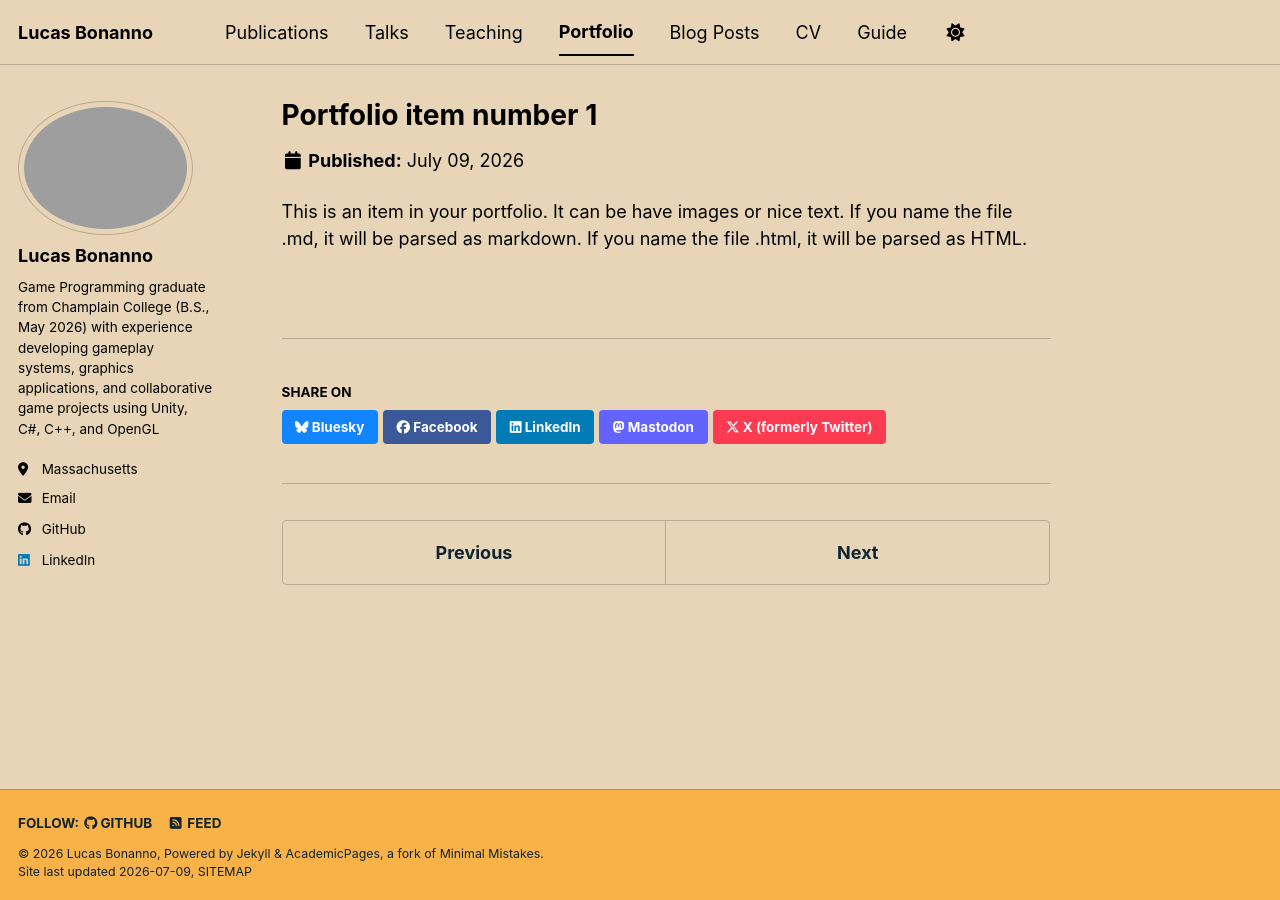
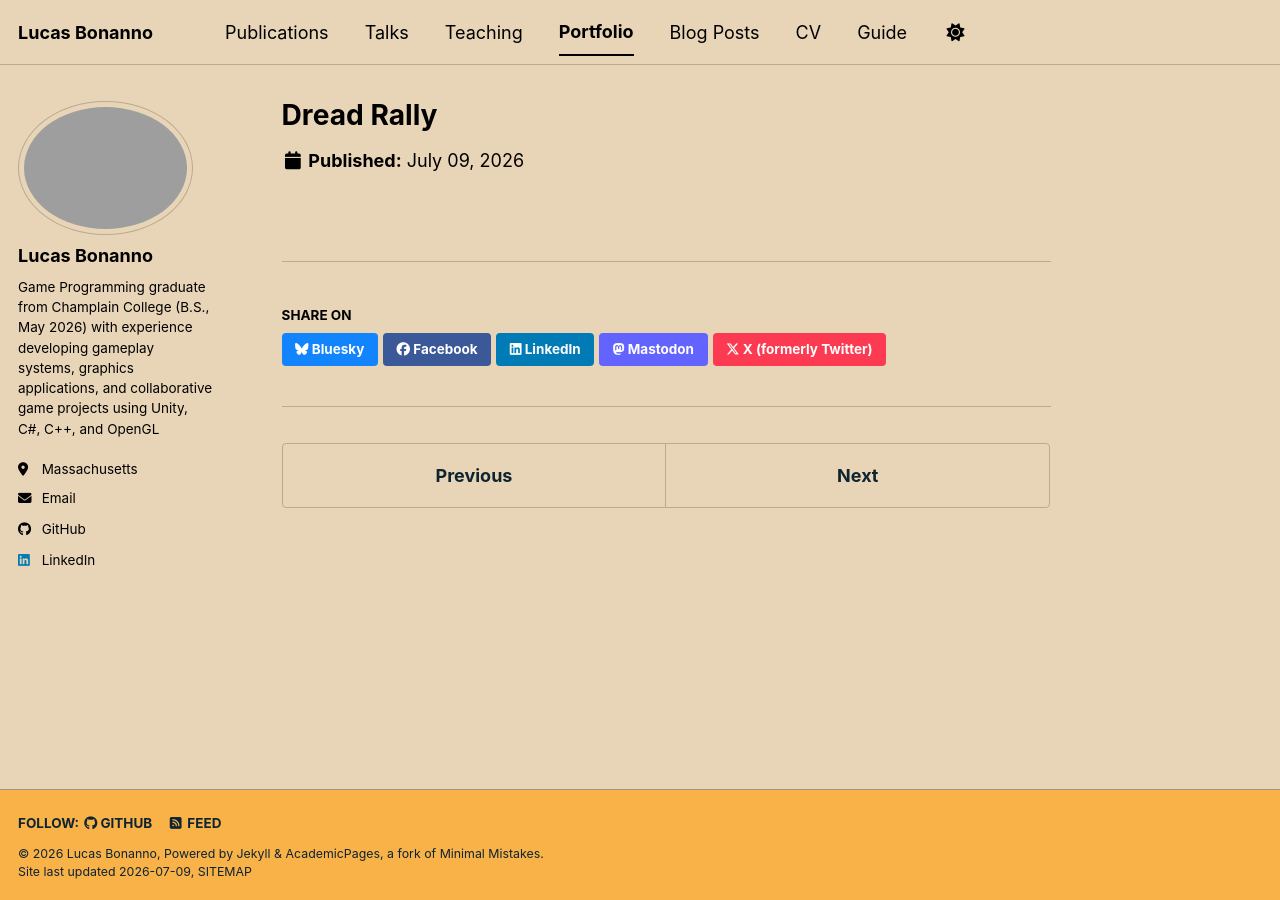
Before and after one commit to LucasB16643/LucasB16643.github.io, a Jekyll site: the page built from _portfolio/portfolio-1.md, in a window 1280 px wide. Built offline with Jekyll 4.4.1, drawn with Linux system fonts in a browser that asks for light colours; a style sheet for code colours, icons or effects is not loaded.

Commit message:
Revise portfolio item to 'Dread Rally'
Updated portfolio item title and excerpt to reflect a 3D combat racing game.

```diff
--- a/_portfolio/portfolio-1.md
+++ b/_portfolio/portfolio-1.md
@@ -1,7 +1,5 @@
 ---
-title: "Portfolio item number 1"
-excerpt: "Short description of portfolio item number 1<br/><img src='/images/500x300.png'>"
+title: "Dread Rally"
+excerpt: "3D combat racing game where players compete as drivers, racing through hazardous tracks against opponents and checkpoint timers. Players must manage durability and popularity by performing tricks and crashing into rivals until they are the last racer remaining.<br/><img src='/images/500x300.png'>"
 collection: portfolio
 ---
-
-This is an item in your portfolio. It can be have images or nice text. If you name the file .md, it will be parsed as markdown. If you name the file .html, it will be parsed as HTML.
```
